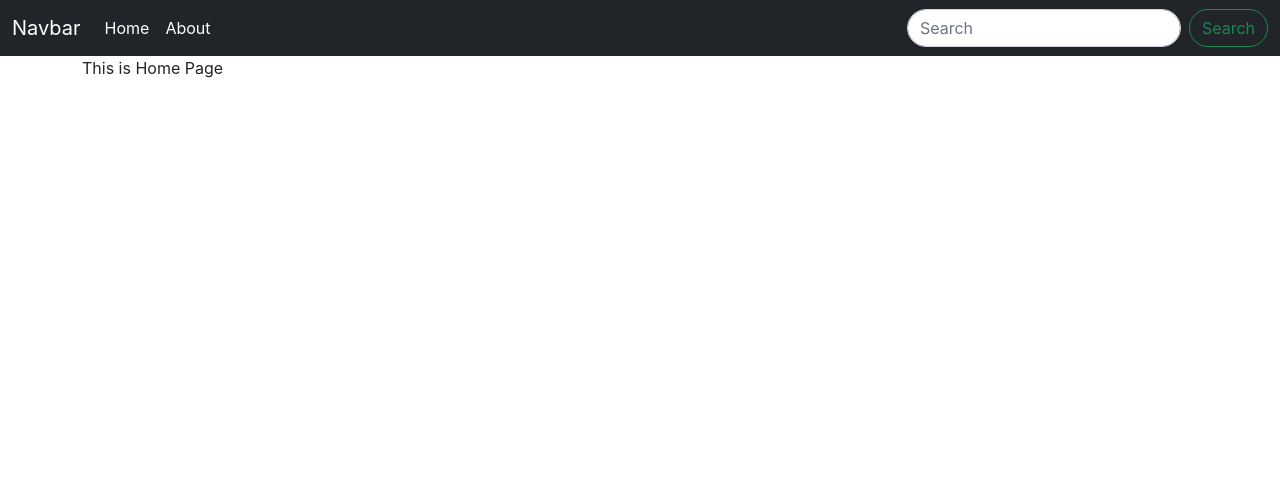
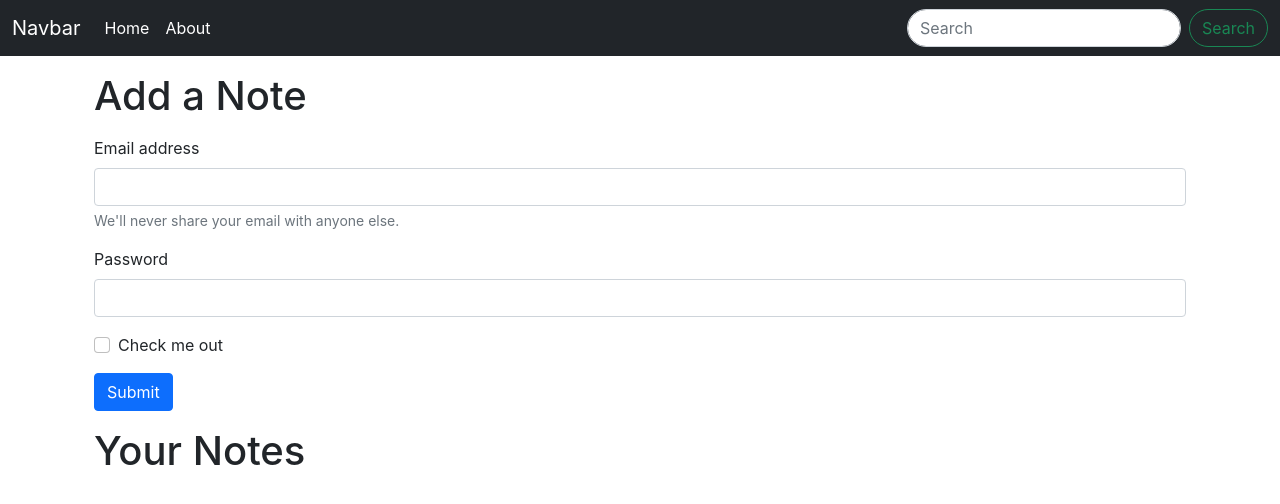
Before and after one commit to arpitv970/iNotebook, a React (Create React App) app: page / in a window 1280 px wide. Shown: the top 504 px of the page. Built offline with nearby package versions, Linux system fonts and the light colour scheme.

Commit message:
Created basic home page
- Simple form added

```diff
--- a/src/components/Home.js
+++ b/src/components/Home.js
@@ -3,7 +3,28 @@
 const Home = () => {
     return (
         <div>
-            This is Home Page
+            <div className="container my-3">
+                <h1>Add a Note</h1>
+                <form className="my-3">
+                    <div className="mb-3">
+                        <label for="exampleInputEmail1" className="form-label">Email address</label>
+                        <input type="email" className="form-control" id="exampleInputEmail1" aria-describedby="emailHelp" />
+                        <div id="emailHelp" className="form-text">We'll never share your email with anyone else.</div>
+                    </div>
+                    <div className="mb-3">
+                        <label for="exampleInputPassword1" className="form-label">Password</label>
+                        <input type="password" className="form-control" id="exampleInputPassword1" />
+                    </div>
+                    <div className="mb-3 form-check">
+                        <input type="checkbox" className="form-check-input" id="exampleCheck1" />
+                        <label className="form-check-label" for="exampleCheck1">Check me out</label>
+                    </div>
+                    <button type="submit" className="btn btn-primary">Submit</button>
+                </form>
+            </div>
+            <div className="container my-3">
+                <h1>Your Notes</h1>
+            </div>
         </div>
     )
 }
```
